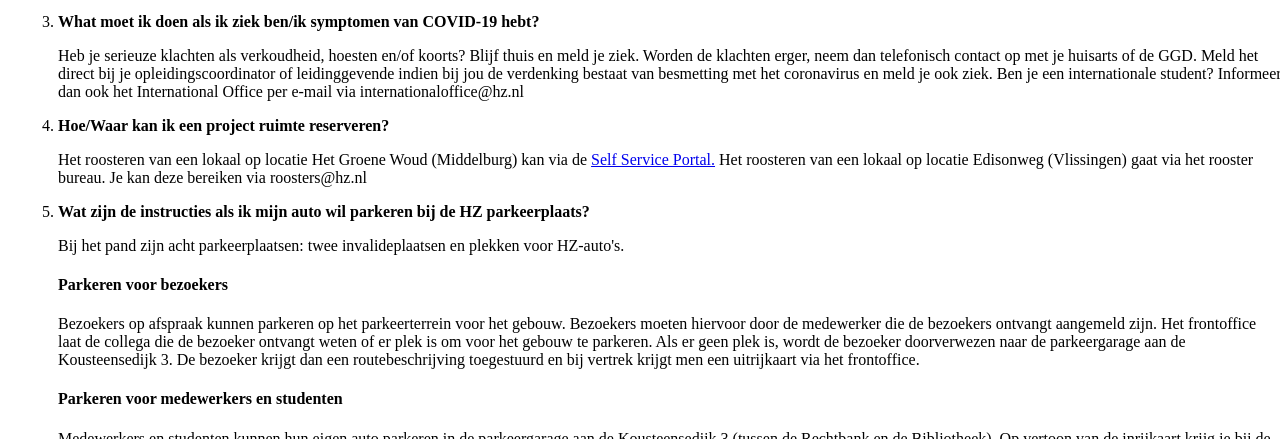
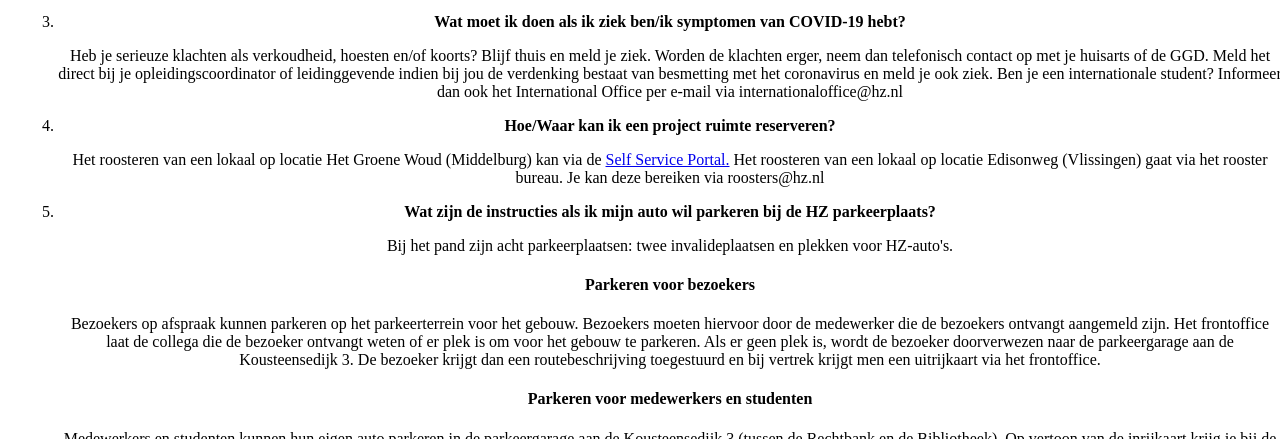
Before and after one commit to Trein03/Trein03.github.io, a plain HTML site: page FAQ.html in a window 1280 px wide. Shown: the part 1577-2016 px from the top of the page. Drawn offline with Linux system fonts and the light colour scheme.

Commit message:
Changed style'
nice

```diff
--- a/FAQ.html
+++ b/FAQ.html
@@ -3,6 +3,7 @@
         .main {
   padding-left: 10px;
   min-width: 75%;
+  text-align: center;
 }
 
         .nav {
@@ -40,8 +41,7 @@ width: 300px ;
     </div>
 </head>
 <body>
-    <div>
-        <div class="main">
+    <div class="main">
             <h3>
              Hier zijn er een paar:
             </h3>
@@ -82,7 +82,7 @@ width: 300px ;
                     <li>Na het scannen druk op de TouchID op Stop en vervolgens Logout.</li>
                 </p>
                 </ul>
-            <li><strong>What moet ik doen als ik ziek ben/ik symptomen van COVID-19 hebt?</strong></li>
+            <li><strong>Wat moet ik doen als ik ziek ben/ik symptomen van COVID-19 hebt?</strong></li>
             <p>
             Heb je serieuze klachten als verkoudheid, hoesten en/of koorts? Blijf thuis en meld je ziek. Worden de klachten erger, neem dan telefonisch contact op met je huisarts of de GGD.
 
@@ -112,7 +112,6 @@ width: 300px ;
             Op vertoon van de inrijkaart krijg je bij de HZ-receptie gratis een uitrijkaart.
             </p>
         </ol>
-        </div>
     </div>
 </body>
 </html>
```
Also changed, not shown: dashboard.html (+3 -0 lines).
